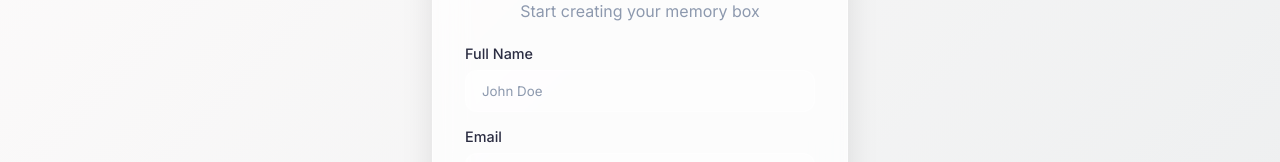
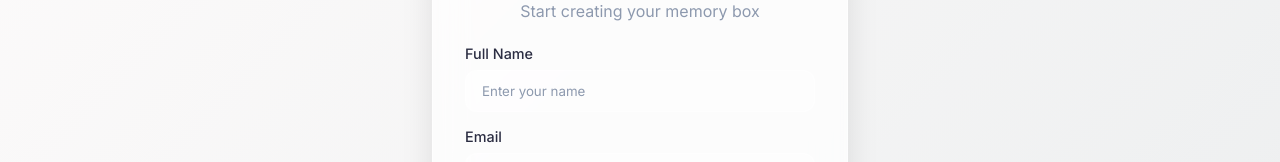
Before and after one commit to vigneshvungarala/memory-box, a Next.js app: page /login in a window 1280 px wide. Both pictures are taken after a click on the button "Need an account? Sign up". Shown: the part 231-393 px from the top of the page. Built offline with nearby package versions, Linux system fonts and the light colour scheme; no server answers.

Commit message:
style: update signup placeholder text

```diff
--- a/src/app/login/page.tsx
+++ b/src/app/login/page.tsx
@@ -89,7 +89,7 @@ export default function LoginPage() {
               <input
                 type="text"
                 className="glass-input"
-                placeholder="John Doe"
+                placeholder="Enter your name"
                 value={fullName}
                 onChange={(e) => setFullName(e.target.value)}
                 required={isSignUp}
```
